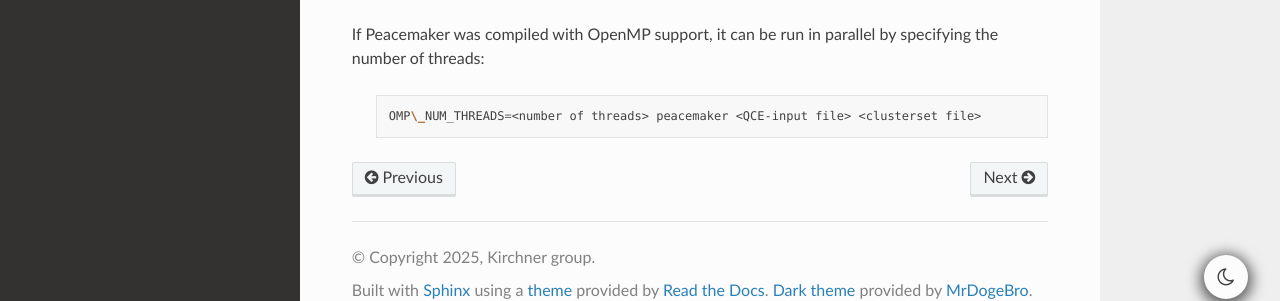
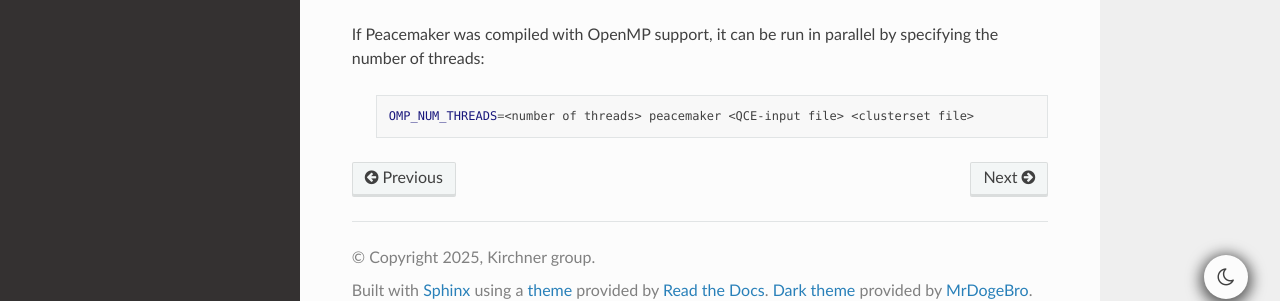
Before and after one commit to kirchners-manta/peacemaker4, a Sphinx documentation site: the page built from docs/source/02_compiling_and_running.rst, in a window 1280 px wide and 900 px high, scrolled down 999 px. Shown: the part 573-874 px from the top of the window. Built offline with Sphinx 7.4.7 and the Read the Docs theme 3.1.0, drawn with Linux system fonts in a browser that asks for light colours.

Commit message:
fixed typo in 02 - docs

```diff
--- a/docs/source/02_compiling_and_running.rst
+++ b/docs/source/02_compiling_and_running.rst
@@ -75,4 +75,4 @@ threads:
 
    .. code-block:: bash
 
-      OMP\_NUM_THREADS=<number of threads> peacemaker <QCE-input file> <clusterset file>
+      OMP_NUM_THREADS=<number of threads> peacemaker <QCE-input file> <clusterset file>
```
